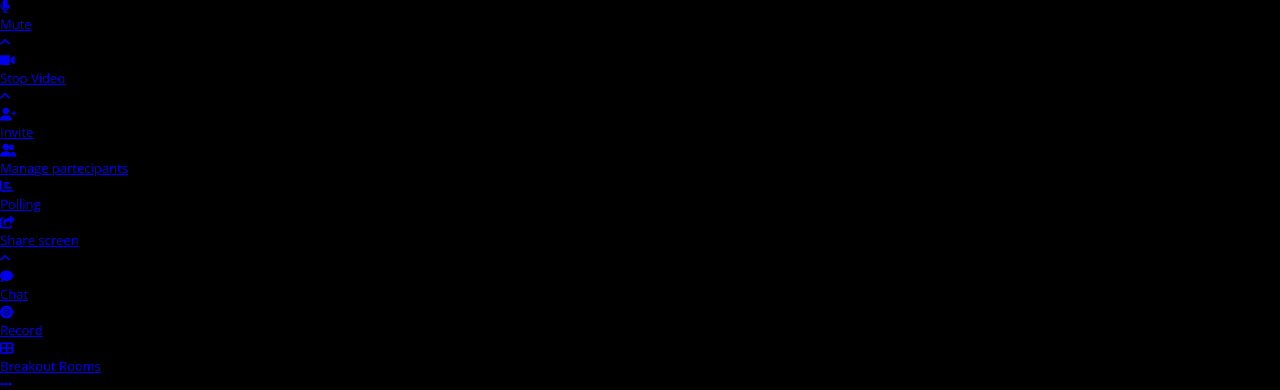
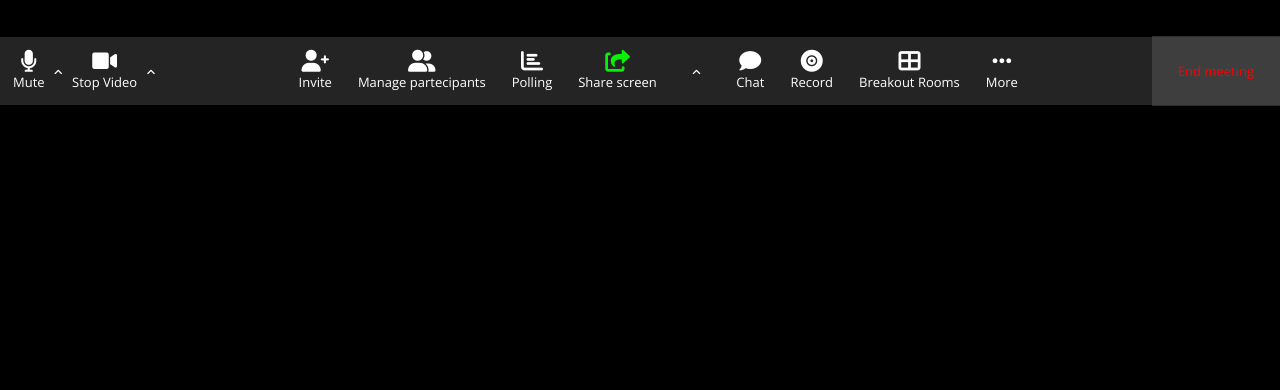
Before and after one commit to camillapalombi/html-css-zoom, a plain HTML site: page index.html in a window 1280 px wide. Shown: the part 643-1033 px from the top of the page. After the commit the page ends 800 px from the top, so only its background shows below. Drawn offline with nearby package versions, Linux system fonts and the light colour scheme.

Commit message:
CSS FOOTER

```diff
--- a/style/style.css
+++ b/style/style.css
@@ -17,6 +17,7 @@ body {
     position: relative;
 }
 
+/*MAIN*/
 main {
     width: 90%;
     margin: auto;
@@ -49,7 +50,6 @@ main {
 .container-zoom-users {
     width: 16%;
     height: 120px;
-    background-color: hotpink;
     position: relative;
     margin-top: 20px;
 }
@@ -72,3 +72,57 @@ main {
 .fa-microphone-slash {
     padding-right: .3em;
 }
+
+
+/*FOOTER*/
+footer {
+    width: 100%;
+    height: 5.2rem;
+    background-color: rgb(36, 36, 36);
+    margin-top: 40px;
+    display: flex;
+    align-items: center;
+    text-align: center;
+    justify-content: space-between;
+}
+
+footer a {
+    color: white;
+    text-decoration: none;
+}
+
+.container-row-left , .container-row-center ,
+.container-row-right {
+    display: flex;
+    align-items: center;
+    text-align: center;
+}
+
+.container-mute {
+    margin-left: 1em;
+}
+
+.fa-angle-up {
+    font-size: 10px;
+    margin-left: 1em;
+    margin-right: 1em;
+}
+
+footer i {
+    font-size: 22px;
+}
+
+.container-row-right {
+    color: red;
+    background-color: rgba(88, 88, 88, 0.5);
+    padding:  2em;
+}
+
+.container-row-center > div {
+    margin-left: 1em;
+    margin-right: 1em;
+}
+
+.fa-share-square {
+    color: rgb(9, 241, 9);
+}
```
